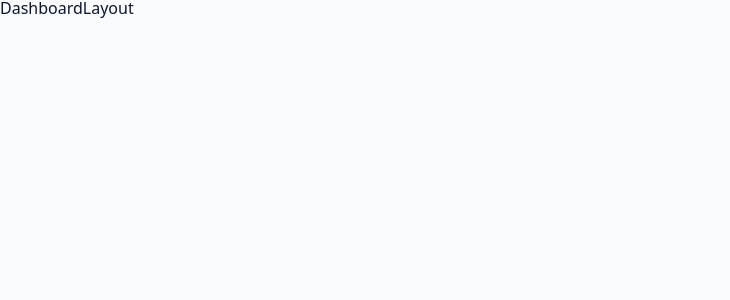
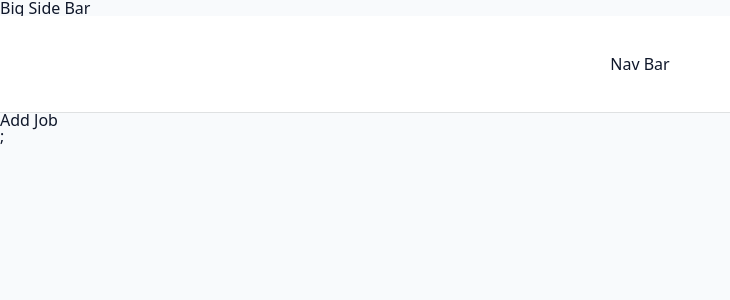
Before and after one commit to stussy446/sharks-rebuild-tracking-frontend, a React (Vite) app: page /dashboard in a window 1280 px wide. Shown: the top 300 px of the page, without its empty margins (0-730 px from the left). Built offline with nearby package versions, Linux system fonts and the light colour scheme.

Commit message:
Builds scaffolding of dashboard pages

```diff
--- a/src/App.jsx
+++ b/src/App.jsx
@@ -6,6 +6,11 @@
   Login,
   DashboardLayout,
   Error,
+  AddJob,
+  Stats,
+  AllJobs,
+  Profile,
+  Admin,
 } from './pages';
 
 const router = createBrowserRouter([
@@ -29,6 +34,28 @@
       {
         path: 'dashboard',
         element: <DashboardLayout />,
+        children: [
+          {
+            index: true,
+            element: <AddJob />,
+          },
+          {
+            path: 'stats',
+            element: <Stats />,
+          },
+          {
+            path: 'all-jobs',
+            element: <AllJobs />,
+          },
+          {
+            path: 'profile',
+            element: <Profile />,
+          },
+          {
+            path: 'admin',
+            element: <Admin />,
+          },
+        ],
       },
     ],
   },
--- /dev/null
+++ b/src/components/BigSideBar.jsx
@@ -0,0 +1,6 @@
+import Wrapper from '../assets/wrappers/BigSidebar';
+
+const BigSideBar = () => {
+  return <Wrapper>Big Side Bar</Wrapper>;
+};
+export default BigSideBar;
--- /dev/null
+++ b/src/components/NavBar.jsx
@@ -0,0 +1,6 @@
+import Wrapper from '../assets/wrappers/Navbar';
+
+const NavBar = () => {
+  return <Wrapper>Nav Bar</Wrapper>;
+};
+export default NavBar;
--- /dev/null
+++ b/src/components/SmallSideBar.jsx
@@ -0,0 +1,9 @@
+import Wrapper from '../assets/wrappers/SmallSidebar';
+import { useDashboardContext } from '../pages/DashboardLayout';
+
+const SmallSideBar = () => {
+  const data = useDashboardContext();
+  console.log(data);
+  return <Wrapper>Small SideBar </Wrapper>;
+};
+export default SmallSideBar;
--- a/src/components/index.js
+++ b/src/components/index.js
@@ -1,2 +1,5 @@
 export { default as Logo } from './Logo';
 export { default as FormRow } from './FormRow';
+export { default as BigSideBar } from './BigSideBar';
+export { default as SmallSideBar } from './SmallSideBar';
+export { default as NavBar } from './NavBar';
--- a/src/pages/AddJob.jsx
+++ b/src/pages/AddJob.jsx
@@ -1,4 +1,4 @@
 const AddJob = () => {
-  return <div>AddJob</div>;
+  return <div>Add Job</div>;
 };
 export default AddJob;
--- a/src/pages/DashboardLayout.jsx
+++ b/src/pages/DashboardLayout.jsx
@@ -1,4 +1,52 @@
+import { Outlet } from 'react-router';
+import { BigSideBar, NavBar, SmallSideBar } from '../components';
+import { useState, createContext, useContext } from 'react';
+
+const DashboardContext = createContext();
+
 const DashboardLayout = () => {
-  return <div>DashboardLayout</div>;
+  // temp
+  const user = { name: 'john' };
+  const [showSidebar, setShowSidebar] = useState(false);
+  const [isDarkTheme, setIsDarkTheme] = useState(false);
+
+  const toggleDarkTheme = () => {
+    console.log('toggle dark theme');
+    // setIsDarkTheme(!isDarkTheme);
+  };
+
+  const toggleSidebar = () => {
+    setShowSidebar(!showSidebar);
+  };
+
+  const logoutUser = async () => {
+    console.log('logout user');
+  };
+
+  return (
+    <DashboardContext.Provider
+      value={{
+        user,
+        showSidebar,
+        isDarkTheme,
+        toggleDarkTheme,
+        toggleSidebar,
+        logoutUser,
+      }}
+    >
+      <main className="dashboard">
+        <SmallSideBar />
+        <BigSideBar />
+        <div>
+          <NavBar />
+          <div className="dashboard-page">
+            <Outlet />;
+          </div>
+        </div>
+      </main>
+    </DashboardContext.Provider>
+  );
 };
+
+export const useDashboardContext = () => useContext(DashboardContext);
 export default DashboardLayout;
--- a/src/pages/Error.jsx
+++ b/src/pages/Error.jsx
@@ -19,7 +19,7 @@
   return (
     <Wrapper>
       <div>
-        <h3>something went rong</h3>
+        <h3>something went Wrong</h3>
       </div>
       <Link to="/">back home</Link>
     </Wrapper>
--- a/src/pages/Login.jsx
+++ b/src/pages/Login.jsx
@@ -21,7 +21,7 @@
           Explore the app
         </button>
         <p>
-          Don't Have An Account? ?
+          Do You Need An Account?
           <Link to="/register" className="member-btn">
             Register
           </Link>
```
